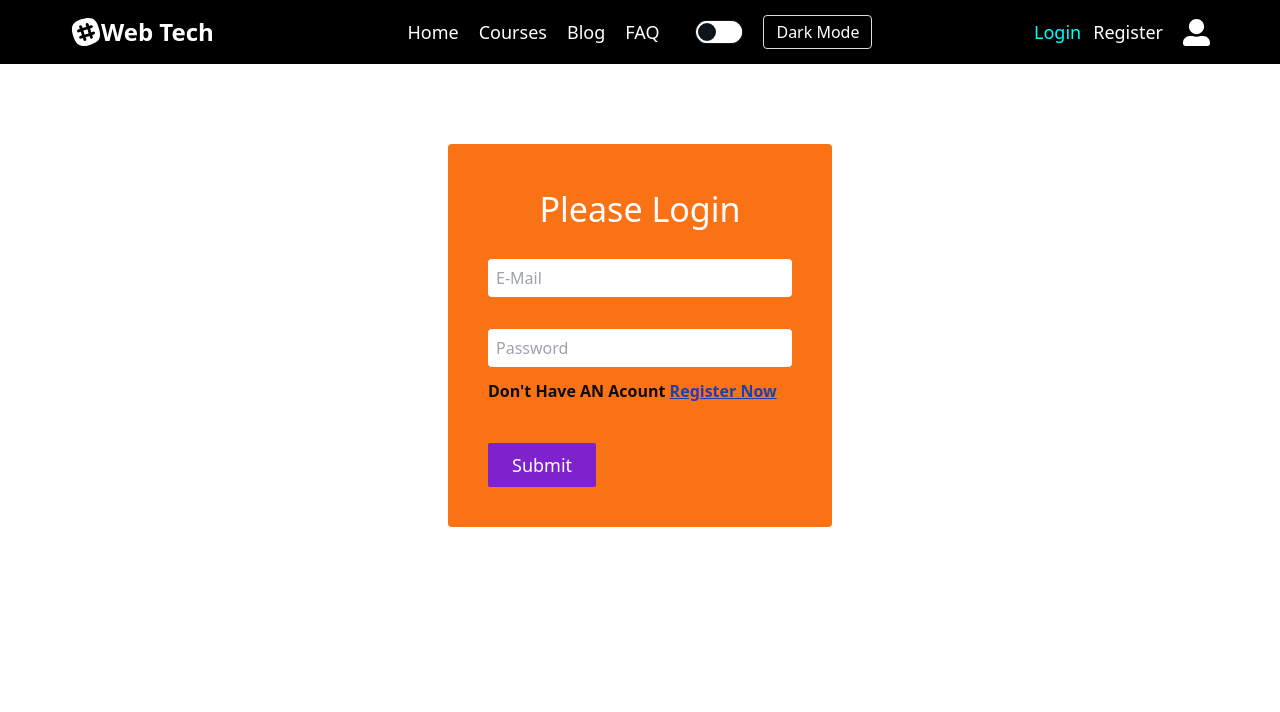
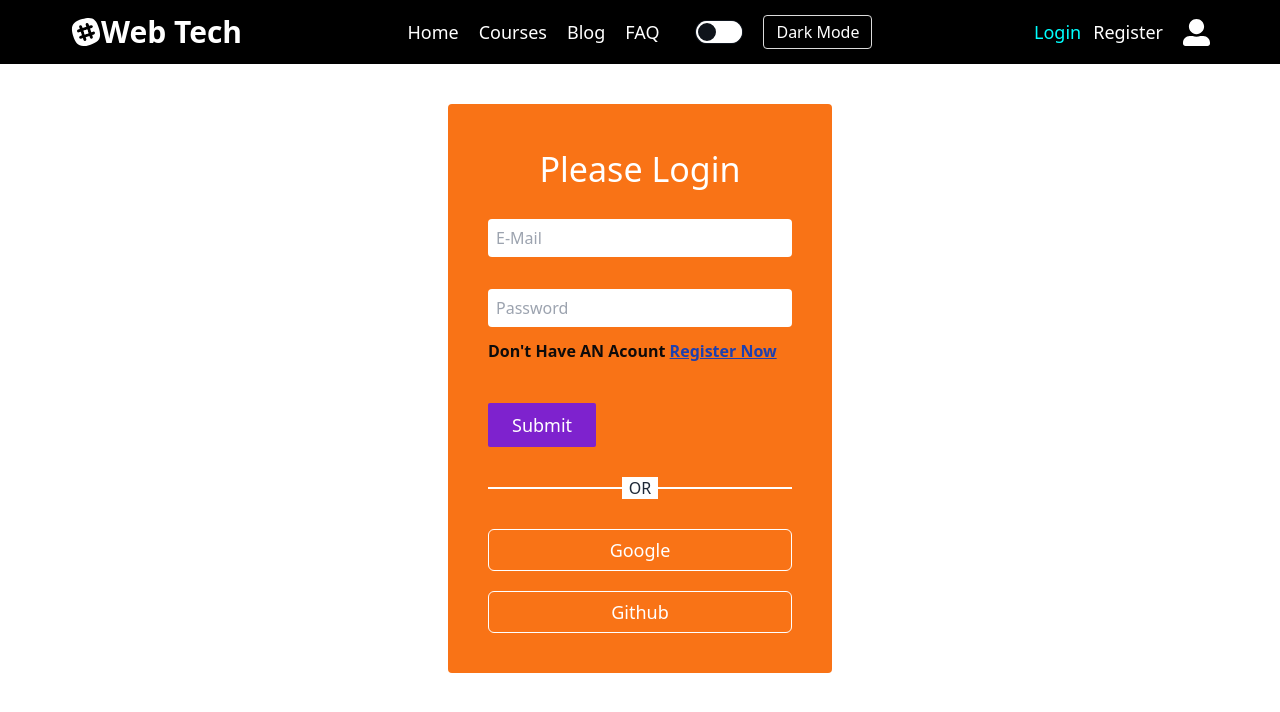
Before and after one commit to ismail-hasan/web-tech-client, a React (Create React App) app: page /login in a window 1280 px wide. Shown: the top 712 px of the page. Built offline with nearby package versions, Linux system fonts and the light colour scheme; no server answers; the HTML template or start-up script is replaced by a standard one.

Commit message:
website more updated

```diff
--- a/src/Components/Header/Header.js
+++ b/src/Components/Header/Header.js
@@ -60,8 +60,8 @@ const Header = () => {
             </ul>
           </div>
 
-          <Link to="/home" className="btn btn-ghost px-0 normal-case text-2xl">
-            <IoLogoSlack className="text-3xl                       "></IoLogoSlack> Web Tech
+          <Link to="/home" className="btn btn-ghost text-[16px] md:text-3xl px-0 normal-case text-2xl">
+            <IoLogoSlack className="text-2xl md:text-3xl"></IoLogoSlack> Web Tech
           </Link>
         </div>
         <div className="navbar-center hidden lg:flex">
--- a/src/Components/Login/Login.js
+++ b/src/Components/Login/Login.js
@@ -7,7 +7,7 @@ import { AuthContext } from "../../ContextProvider/ContextProvider";
 
 const Login = () => {
   const [error, setError] = useState(false);
-  const { signInWithPassword } = useContext(AuthContext);
+  const { signInWithPassword, googleSingIn, githubSingIn } = useContext(AuthContext);
   const nagivate = useNavigate();
   const location = useLocation();
   const from = location.state?.from?.pathname || "/";
@@ -32,13 +32,33 @@ const Login = () => {
         console.log(e);
       });
   };
+
+  const handleGoogle = () => {
+    googleSingIn()
+      .then((result) => {
+        const user = result.user;
+        console.log(user);
+        nagivate(from, { replace: true });
+      })
+      .catch((e) => console.log(e));
+  };
+  const handleGithub = () => {
+    githubSingIn()
+      .then((result) => {
+        const user = result.user;
+        console.log(user);
+        nagivate(from, { replace: true });
+        toast.success("github login successfull");
+      })
+      .catch((e) => {
+        toast.error(e.message);
+        console.log(e);
+      });
+  };
+
   return (
-    <div>
-      <form
-        onSubmit={handleSubmit}
-        action=""
-        className="bg-orange-500 w-[90%] md:w-[50%] lg:w-[30%] md mx-auto mt-20 rounded px-4 md:px-10 py-10"
-      >
+    <div className="bg-orange-500 w-[90%] md:w-[50%] lg:w-[30%]  mx-auto my-10 rounded px-4 md:px-10 py-10">
+      <form onSubmit={handleSubmit} action="" className="">
         <h1 className="text-white capitalize text-[34px] text-center mb-2">Please login</h1>
         <div className="w-full">
           <input
@@ -63,7 +83,23 @@ const Login = () => {
 
           <button className="text-white text-lg rounded-sm bg-purple-700 px-6 py-2 mt-8">Submit</button>
         </div>
+        <hr className="my-10" />
       </form>
+      <div className="mt-4">
+        <button
+          onClick={handleGoogle}
+          className=" w-full rounded-md border border-white px-5 py-[6px] text-lg text-white capitalize"
+        >
+          google
+        </button>
+        <button
+          onClick={handleGithub}
+          className="w-full rounded-md mt-5 border border-white px-5 py-[6px] text-lg text-white capitalize"
+        >
+          github
+        </button>
+      </div>
+
       <ToastContainer />
     </div>
   );
--- a/src/Components/Register/Register.js
+++ b/src/Components/Register/Register.js
@@ -110,7 +110,7 @@ const Register = () => {
             type="password"
           />
 
-          <p className="font-semibold text-[#000000] mt-3">
+          <p className="text-[13px] md:text-[16px] font-semibold text-[#000000] mt-3">
             Already Have An Acouont
             <Link className=" text-blue-800" to="/login">
               Please Login
```
